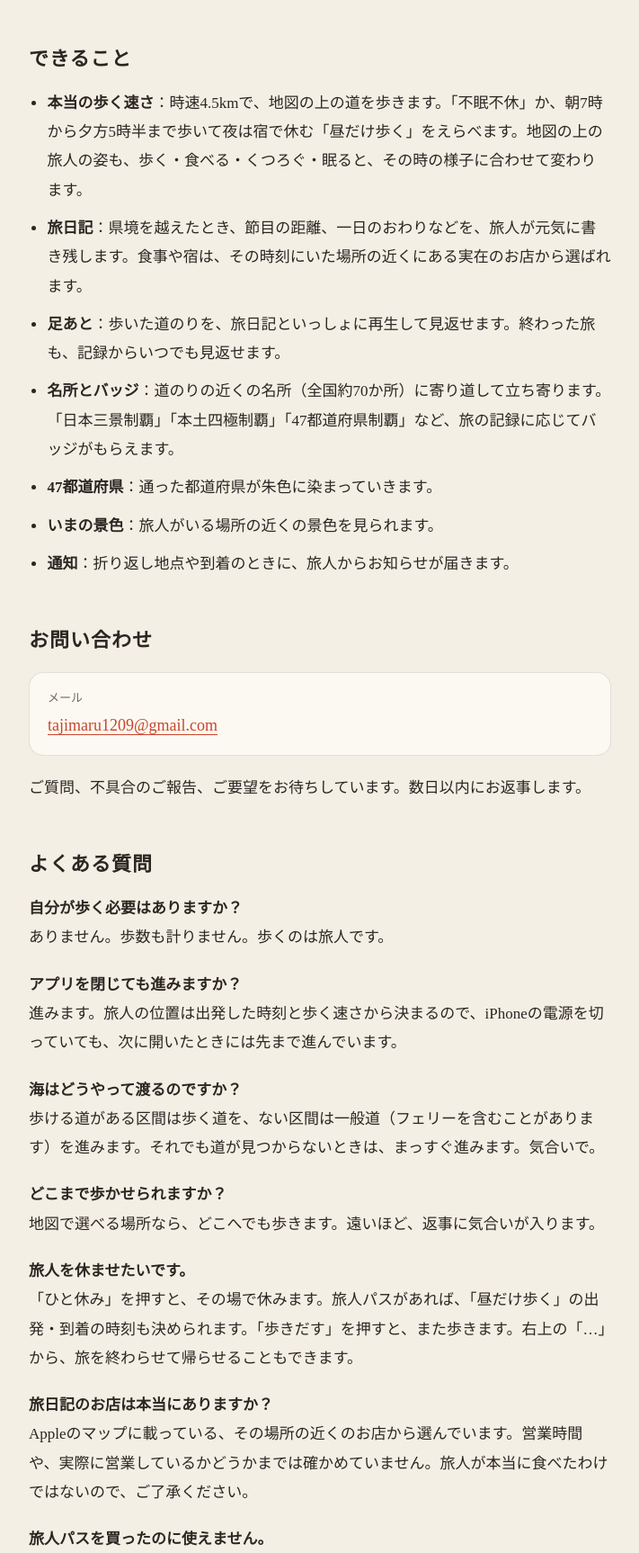
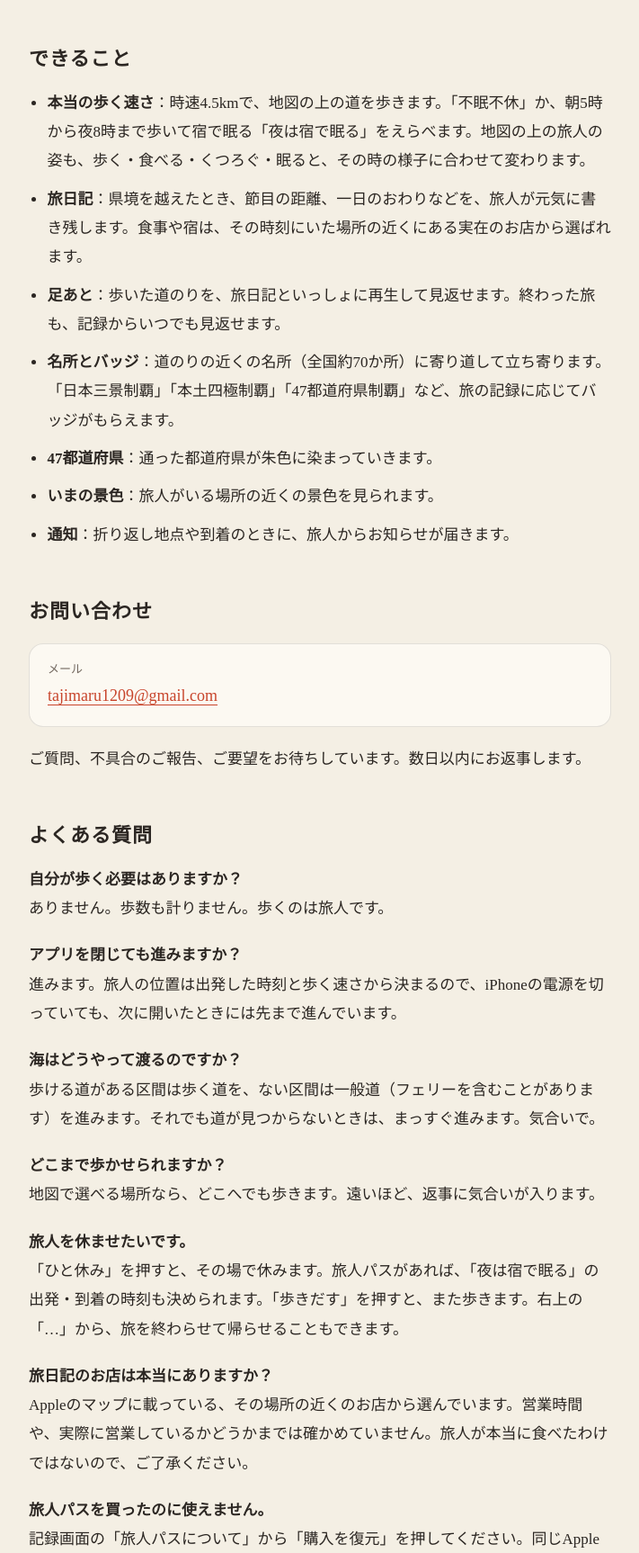
Before and after one commit to tajimaru1209/haiarukimasu-site, a plain HTML site: page index.html in a window 1280 px wide. Shown: the part 1087-2813 px from the top of the page at 90% size, without its empty margins (284-995 px from the left). Drawn offline with Linux system fonts and the light colour scheme.

Commit message:
Update default walking hours

```diff
--- a/index.html
+++ b/index.html
@@ -39,7 +39,7 @@
 
   <h2>できること</h2>
   <ul class="features">
-    <li><strong>本当の歩く速さ</strong>：時速4.5kmで、地図の上の道を歩きます。「不眠不休」か、朝7時から夕方5時半まで歩いて夜は宿で休む「昼だけ歩く」をえらべます。地図の上の旅人の姿も、歩く・食べる・くつろぐ・眠ると、その時の様子に合わせて変わります。</li>
+    <li><strong>本当の歩く速さ</strong>：時速4.5kmで、地図の上の道を歩きます。「不眠不休」か、朝5時から夜8時まで歩いて宿で眠る「夜は宿で眠る」をえらべます。地図の上の旅人の姿も、歩く・食べる・くつろぐ・眠ると、その時の様子に合わせて変わります。</li>
     <li><strong>旅日記</strong>：県境を越えたとき、節目の距離、一日のおわりなどを、旅人が元気に書き残します。食事や宿は、その時刻にいた場所の近くにある実在のお店から選ばれます。</li>
     <li><strong>足あと</strong>：歩いた道のりを、旅日記といっしょに再生して見返せます。終わった旅も、記録からいつでも見返せます。</li>
     <li><strong>名所とバッジ</strong>：道のりの近くの名所（全国約70か所）に寄り道して立ち寄ります。「日本三景制覇」「本土四極制覇」「47都道府県制覇」など、旅の記録に応じてバッジがもらえます。</li>
@@ -66,7 +66,7 @@
     <p><strong>どこまで歩かせられますか？</strong><br />
     地図で選べる場所なら、どこへでも歩きます。遠いほど、返事に気合いが入ります。</p>
     <p><strong>旅人を休ませたいです。</strong><br />
-    「ひと休み」を押すと、その場で休みます。旅人パスがあれば、「昼だけ歩く」の出発・到着の時刻も決められます。「歩きだす」を押すと、また歩きます。右上の「…」から、旅を終わらせて帰らせることもできます。</p>
+    「ひと休み」を押すと、その場で休みます。旅人パスがあれば、「夜は宿で眠る」の出発・到着の時刻も決められます。「歩きだす」を押すと、また歩きます。右上の「…」から、旅を終わらせて帰らせることもできます。</p>
     <p><strong>旅日記のお店は本当にありますか？</strong><br />
     Appleのマップに載っている、その場所の近くのお店から選んでいます。営業時間や、実際に営業しているかどうかまでは確かめていません。旅人が本当に食べたわけではないので、ご了承ください。</p>
     <p><strong>旅人パスを買ったのに使えません。</strong><br />
```
